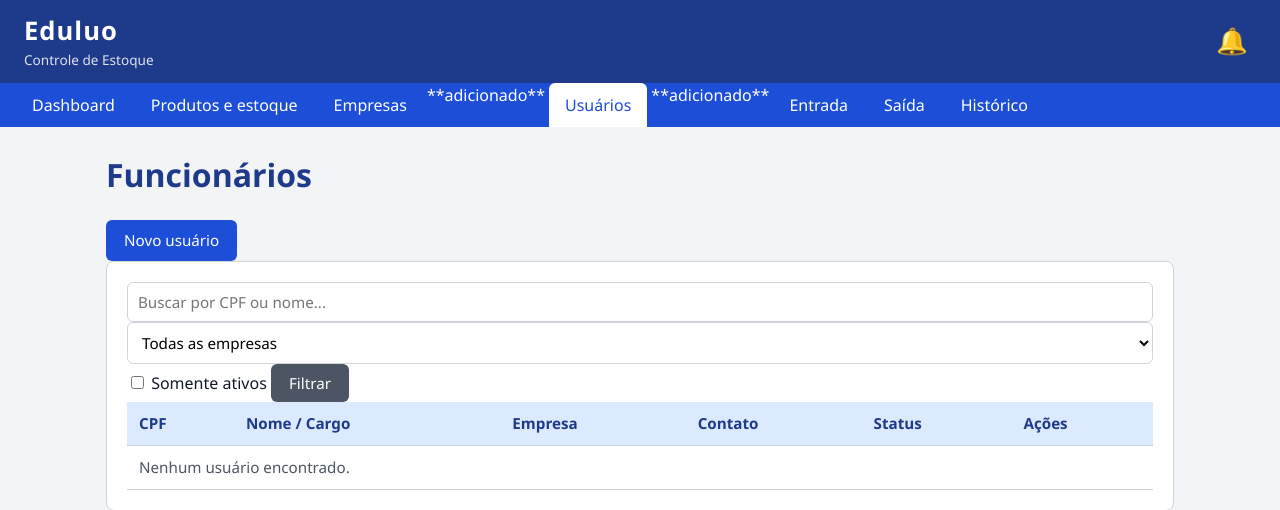
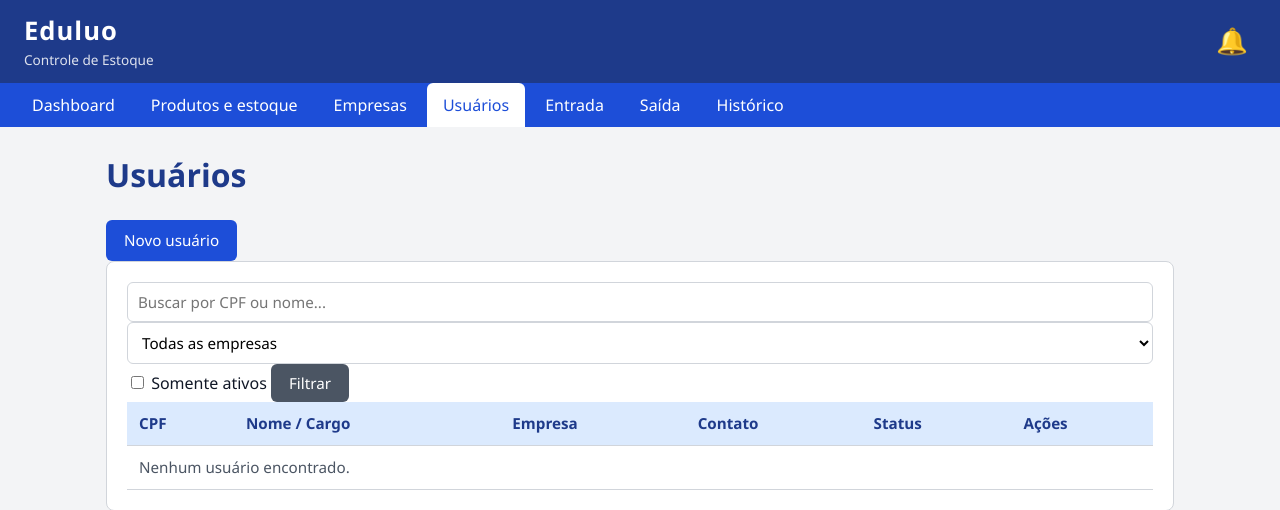
Before and after one commit to luan-avelaneda/Controle-de-estoque, a Flask app: page /usuarios/ in a window 1280 px wide. Shown: the top 510 px of the page. Run offline with Flask 3, Linux system fonts and the light colour scheme; data that the repository does not hold is empty.

Commit message:
Upd3
Correções na interface

```diff
--- a/templates/base.html
+++ b/templates/base.html
@@ -24,8 +24,8 @@
         <nav class="menu">
             <a href="{{ url_for('dashboard.index') }}" class="{{ 'ativo' if ep == 'dashboard.index' }}">Dashboard</a>
             <a href="{{ url_for('produtos.listar') }}" class="{{ 'ativo' if ep.startswith('produtos.') }}">Produtos e estoque</a>
-            <a href="{{ url_for('empresas.listar') }}" class="{{ 'ativo' if ep.startswith('empresas.') }}">Empresas</a>  **adicionado**
-            <a href="{{ url_for('usuarios.listar') }}" class="{{ 'ativo' if ep.startswith('usuarios.') }}">Usuários</a>  **adicionado**
+            <a href="{{ url_for('empresas.listar') }}" class="{{ 'ativo' if ep.startswith('empresas.') }}">Empresas</a>
+            <a href="{{ url_for('usuarios.listar') }}" class="{{ 'ativo' if ep.startswith('usuarios.') }}">Usuários</a>
             <a href="{{ url_for('movimentacoes.entrada') }}" class="{{ 'ativo' if ep == 'movimentacoes.entrada' }}">Entrada</a>
             <a href="{{ url_for('movimentacoes.saida') }}" class="{{ 'ativo' if ep == 'movimentacoes.saida' }}">Saída</a>
             <a href="{{ url_for('movimentacoes.historico') }}" class="{{ 'ativo' if ep == 'movimentacoes.historico' }}">Histórico</a>
--- a/templates/usuarios/listar.html
+++ b/templates/usuarios/listar.html
@@ -1,9 +1,9 @@
 {% extends "base.html" %}
-{% block titulo %}Funcionários{% endblock %}
+{% block titulo %}Usuários{% endblock %}
 
 {% block conteudo %}
 <div class="cabecalho-secao">
-    <h1>Funcionários</h1>
+    <h1>Usuários</h1>
     <a href="{{ url_for('usuarios.novo') }}" class="botao">Novo usuário</a>
 </div>
 
```
